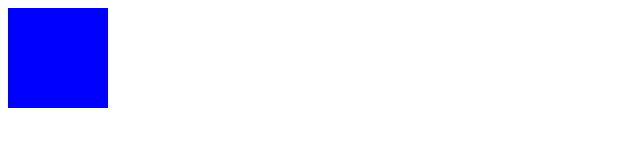
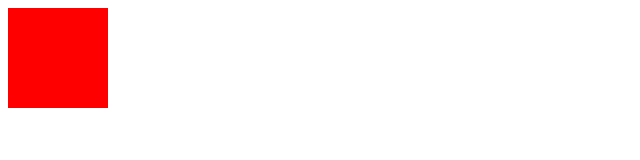
Before and after one commit to koutatakeda526/curriculum_js, a plain HTML site: page JavaScript/2-1/index.html in a window 1280 px wide. In both pictures the pointer is over the element 58 px from the left and 58 px from the top of the page. Shown: the whole page, without its empty margins (0-640 px from the left). Drawn offline with Linux system fonts and the light colour scheme.

Commit message:
要素の取得 document.getElement...

```diff
--- a/JavaScript/2-1/index.html
+++ b/JavaScript/2-1/index.html
@@ -10,17 +10,22 @@
             height: 100px;
             background-color: blue;
         }
+
+        #box:hover {
+            width: 100px;
+            height: 100px;
+            background-color: red;
+        }
     </style>
 </head>
 <body>
-    <div id="box">
-
-    </div>
+    <div id="box"></div>
     <script>
         //問題①：idで要素を取得して、背景色を赤色に変更する処理を記述してください。
         function changeBoxColor( newColor ) {
     document.getElementById('box').style.backgroundColor = newColor;
 }
 
+
 </script>
 </html>
```
